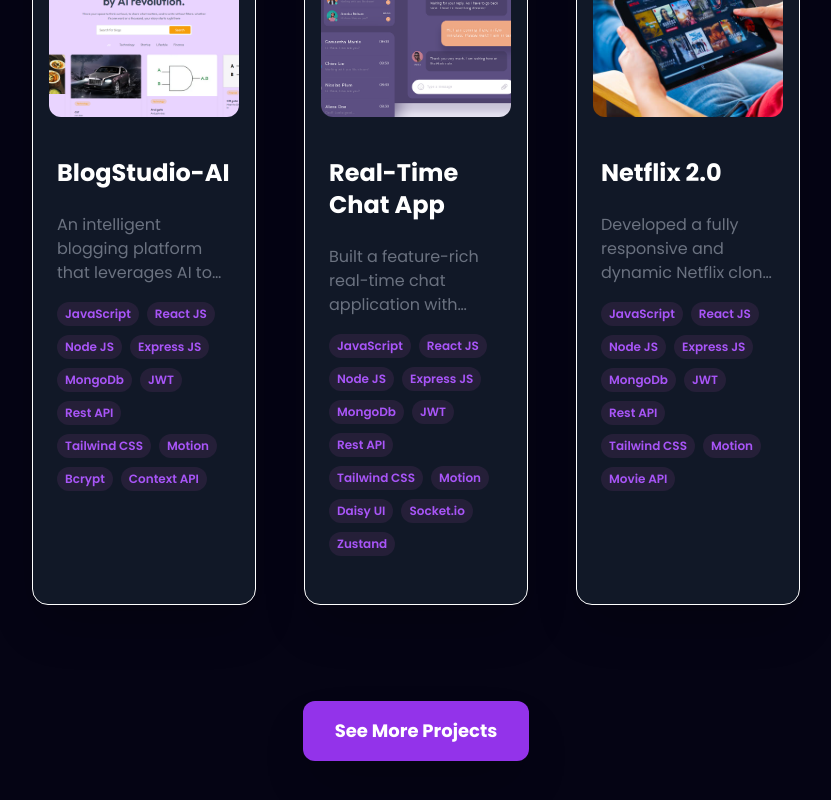
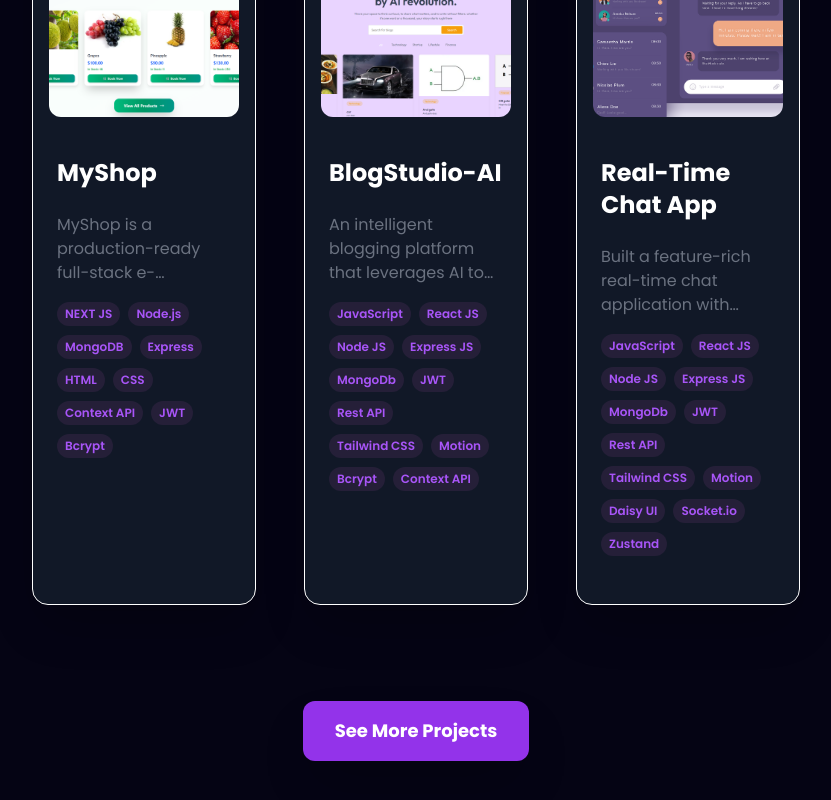
Before and after one commit to MdAjharulIslam/Ajharul-s-Portfolio, a React (Vite) app: page / in a window 1280 px wide. Shown: the part 4488-5288 px from the top of the page, without its empty margins (224-1055 px from the left). Built offline with nearby package versions, Linux system fonts and the light colour scheme.

Commit message:
added a new project

```diff
--- a/src/constants.js
+++ b/src/constants.js
@@ -59,6 +59,8 @@ import netflix from './assets/work_logo/netflix.jpg';
 import spylt from './assets/work_logo/spylt.png'
 import atlas from './assets/work_logo/atlas.png'
 import salon from './assets/work_logo/salon.png'
+import myshop from './assets/work_logo/myshop.png'
+
 export const skill = [
       { name: 'HTML', logo: htmlLogo },
       { name: 'CSS', logo: cssLogo },
@@ -269,6 +271,16 @@ export const SkillsInfo = [
       webapp: "https://salonhub-lac.vercel.app",
     },
 
+ {
+      id: 1,
+      title: "MyShop",
+      description:
+        "MyShop is a production-ready full-stack e-commerce platform built with a modern MERN-inspired stack. It demonstrates real-world architecture, secure stock handling, and role-based admin management.",
+        image: myshop,
+      tags: ["NEXT JS", "Node.js", "MongoDB", "Express", "HTML", "CSS","Context API","JWT","Bcrypt",],
+      github: "https://github.com/MdAjharulIslam/MyShop_E-commerce",
+      webapp: "https://e-commerce-assignment-tau.vercel.app",
+    },
     {
       id: 2,
       title: "BlogStudio-AI",
```
Also changed, not shown: src/assets/work_logo/myshop.png (added).
